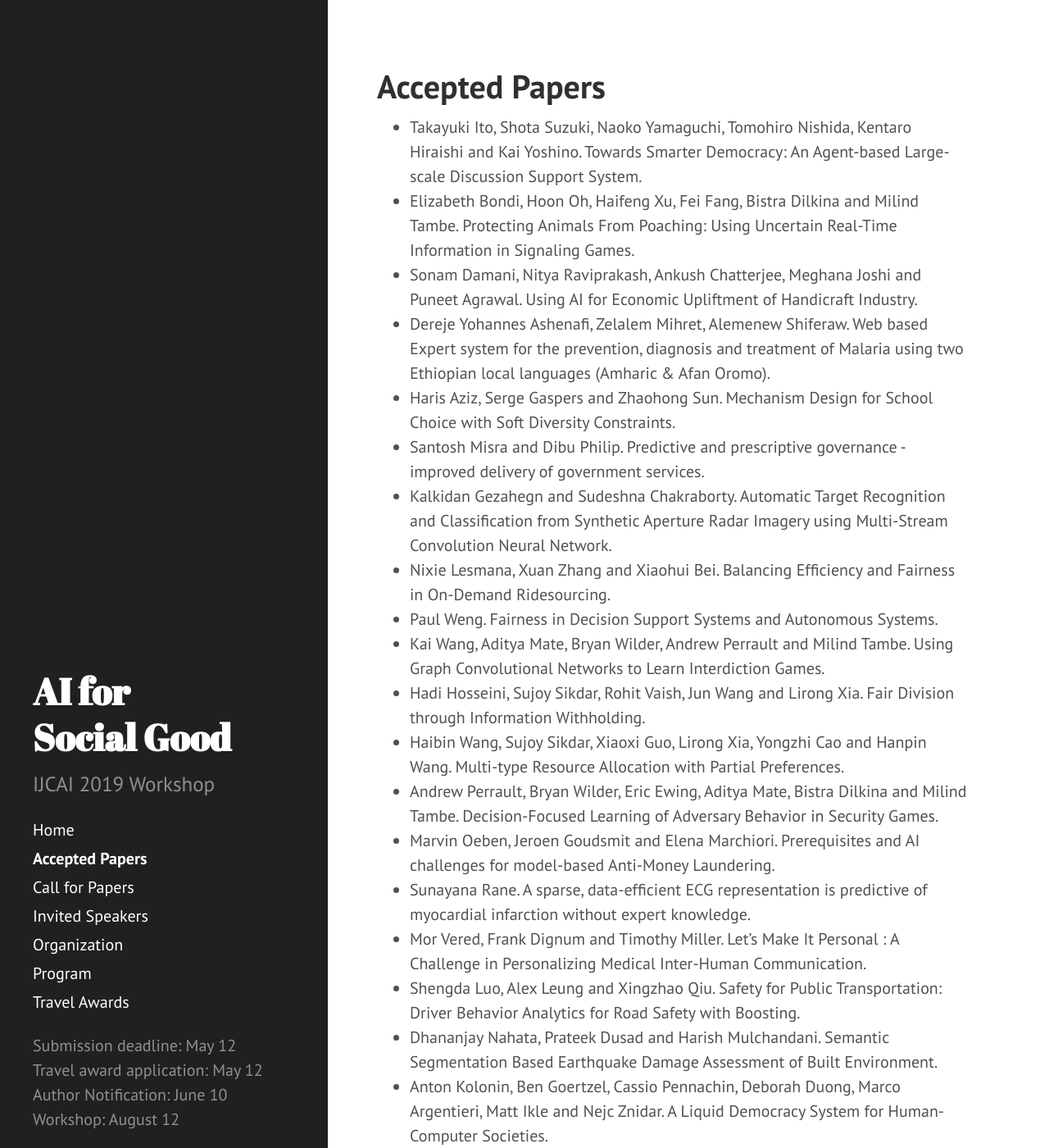
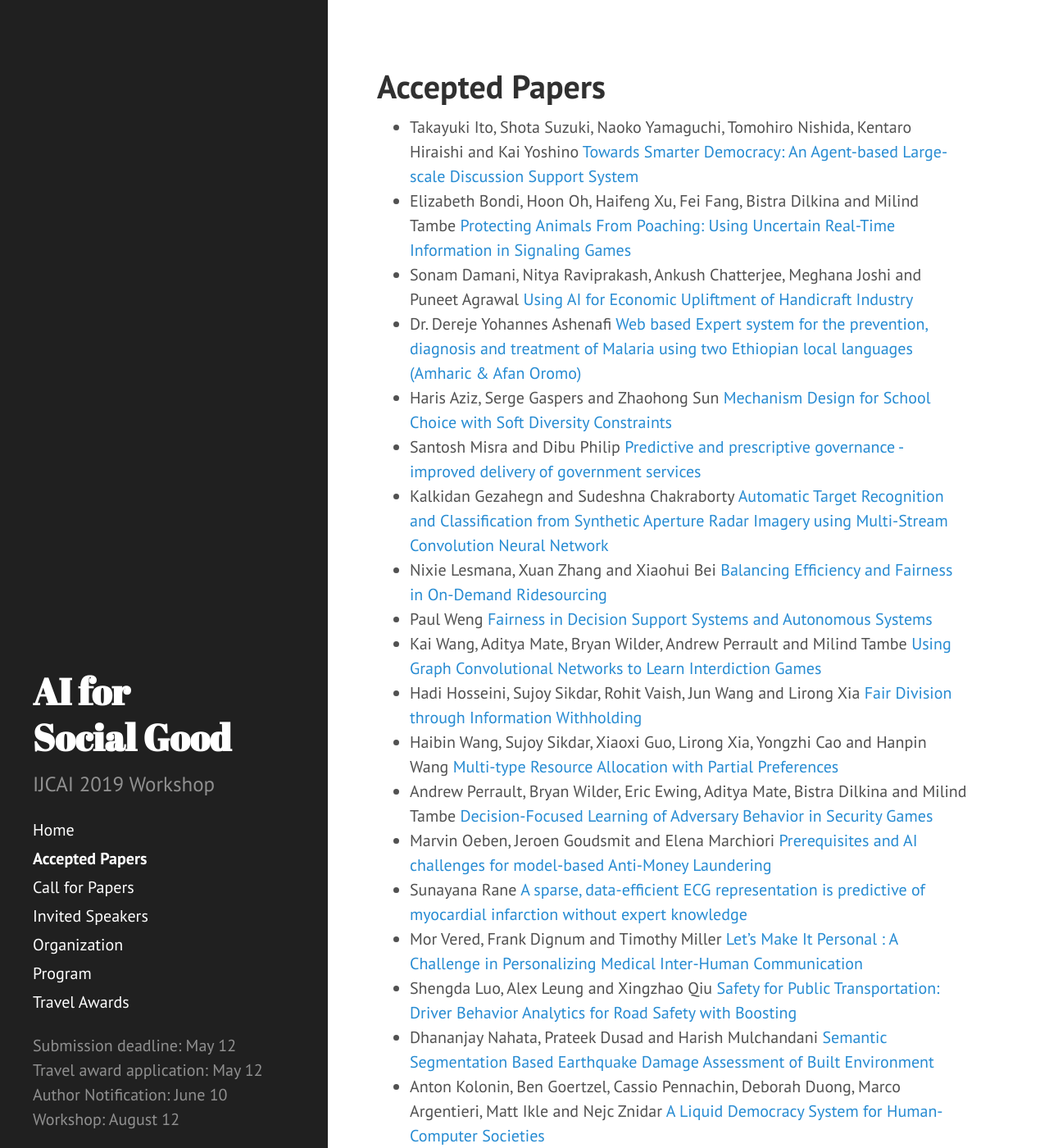
Before and after one commit to slremy/aiforpublichealth.github.io, a Jekyll site: the page built from accepted.md, in a window 1280 px wide and 1400 px high. Shown: the whole window at 82% size. Built offline with Jekyll 4.4.1, drawn with Linux system fonts in a browser that asks for light colours; some of the changed text lies outside the part shown.

Commit message:
Update accepted.md

```diff
--- a/accepted.md
+++ b/accepted.md
@@ -3,39 +3,38 @@ layout: page
 title: Accepted Papers
 ---
 
-* Takayuki Ito, Shota Suzuki, Naoko Yamaguchi, Tomohiro Nishida, Kentaro Hiraishi and Kai Yoshino. Towards Smarter Democracy: An Agent-based Large-scale Discussion Support System.
-* Elizabeth Bondi, Hoon Oh, Haifeng Xu, Fei Fang, Bistra Dilkina and Milind Tambe. Protecting Animals From Poaching: Using Uncertain Real-Time Information in Signaling Games.
-* Sonam Damani, Nitya Raviprakash, Ankush Chatterjee, Meghana Joshi and Puneet Agrawal. Using AI for Economic Upliftment of Handicraft Industry.
-* Dereje Yohannes Ashenafi, Zelalem Mihret, Alemenew Shiferaw. Web based Expert system for the prevention, diagnosis and treatment of Malaria using two Ethiopian local languages (Amharic & Afan Oromo).
-* Haris Aziz, Serge Gaspers and Zhaohong Sun. Mechanism Design for School Choice with Soft Diversity Constraints.
-* Santosh Misra and Dibu Philip. Predictive and prescriptive governance - improved delivery of government services.
-* Kalkidan Gezahegn and Sudeshna Chakraborty. Automatic Target Recognition and Classification from Synthetic Aperture Radar Imagery using Multi-Stream Convolution Neural Network.
-* Nixie Lesmana, Xuan Zhang and Xiaohui Bei. Balancing Efficiency and Fairness in On-Demand Ridesourcing.
-* Paul Weng. Fairness in Decision Support Systems and Autonomous Systems.
-* Kai Wang, Aditya Mate, Bryan Wilder, Andrew Perrault and Milind Tambe. Using Graph Convolutional Networks to Learn Interdiction Games.
-* Hadi Hosseini, Sujoy Sikdar, Rohit Vaish, Jun Wang and Lirong Xia. Fair Division through Information Withholding.
-* Haibin Wang, Sujoy Sikdar, Xiaoxi Guo, Lirong Xia, Yongzhi Cao and Hanpin Wang. Multi-type Resource Allocation with Partial Preferences.
-* Andrew Perrault, Bryan Wilder, Eric Ewing, Aditya Mate, Bistra Dilkina and Milind Tambe. Decision-Focused Learning of Adversary Behavior in Security Games.
-* Marvin Oeben, Jeroen Goudsmit and Elena Marchiori. Prerequisites and AI challenges for model-based Anti-Money Laundering.
-* Sunayana Rane. A sparse, data-efficient ECG representation is predictive of myocardial infarction without expert knowledge.
-* Mor Vered, Frank Dignum and Timothy Miller. Let's Make It Personal : A Challenge in Personalizing Medical Inter-Human Communication.
-* Shengda Luo, Alex Leung and Xingzhao Qiu. Safety for Public Transportation: Driver Behavior Analytics for Road Safety with Boosting.
-* Dhananjay Nahata, Prateek Dusad and Harish Mulchandani. Semantic Segmentation Based Earthquake Damage Assessment of Built Environment.
-* Anton Kolonin, Ben Goertzel, Cassio Pennachin, Deborah Duong, Marco Argentieri, Matt Ikle and Nejc Znidar. A Liquid Democracy System for Human-Computer Societies.
-* Muhammed Razzak and Kris Sankaran. Interactive Segmentation for Disaster Relief Mapping.
-* Debarun Bhattacharjya, Karthikeyan Shanmugam, Tian Gao, Nicholas Matteiand Kush Varshney. Event-Driven Continuous Time Bayesian Networks: An Application in Modeling Progression out of Poverty through Integrated Social Services.
-* Tiago Pinto and Zita Vale. An adaptive system for decision support of electricity markets negotiations.
-* Daniel Mutembesa. Incentive allocation function for mobile community sensing with smallholder farmers in a developing nation.
-* Yiwen Yuan, Kimberly Lo, Zheyuan Ryan Shi, Leah Lizarondo and Fei Fang. Efficiency and Fairness of Food Rescue Platforms: An Initial Study.
-* Ryoji Wada, Kentaro Yahiro, Taiki Todo and Makoto Yokoo. Achieving a Fair Matching under Partial Information.
-* Mirka Snyder Caron and Abhishek Gupta. The Social Contract for AI.
-* Kinzang Chhogyal, Abhaya Nayak, Aditya Ghose, Mehmet Orgun and Hoa Dam. On Conforming and Conflicting Values.
-* Boli Fang, Miao Jiang, Jerry Shen, Pei-Yi Cheng and Manju Chivukula. Achieving Fairness in Determining Medicaid Eligibility through Fairgroup Construction.
-* Deborah Duong, Anton Kolonin, Ben Goertzel, Cassio Pennachin, Matt Ikle, Nejc Znidar and Marco Argentieri. A Reputation System for Market Security and Equity.
-* Duncan Mcelfresh, Christian Kroer, Sergey Pupyrev, Eric Sodomka and John Dickerson. Matching Algorithms for Blood Donation.
-* Jackson Killian, Bryan Wilder, Amit Sharma, Vinod Choudhary, Daksha Shah, Bistra Dilkina and Milind Tambe. A Framework for Machine Learning in Digital-Based Tuberculosis Treatment.
-* Boli Fang, Miao Jiang, Jerry Shen, Pei-Yi Cheng and Manju Chivukula. Food Fairness: An Artificial Intelligence Perspective for SNAP Allocation.
-
+* Takayuki Ito, Shota Suzuki, Naoko Yamaguchi, Tomohiro Nishida, Kentaro Hiraishi and Kai Yoshino [Towards Smarter Democracy: An Agent-based Large-scale Discussion Support System](papers/IJCAI19-AI4SG_paper_1.pdf)
+* Elizabeth Bondi, Hoon Oh, Haifeng Xu, Fei Fang, Bistra Dilkina and Milind Tambe [Protecting Animals From Poaching: Using Uncertain Real-Time Information in Signaling Games](papers/IJCAI19-AI4SG_paper_3.pdf)
+* Sonam Damani, Nitya Raviprakash, Ankush Chatterjee, Meghana Joshi and Puneet Agrawal [Using AI for Economic Upliftment of Handicraft Industry](papers/IJCAI19-AI4SG_paper_5.pdf)
+* Dr. Dereje Yohannes Ashenafi [Web based Expert system for the prevention, diagnosis and treatment of Malaria using two Ethiopian local languages (Amharic & Afan Oromo)](papers/IJCAI19-AI4SG_paper_7.pdf)
+* Haris Aziz, Serge Gaspers and Zhaohong Sun [Mechanism Design for School Choice with Soft Diversity Constraints](papers/IJCAI19-AI4SG_paper_8.pdf)
+* Santosh Misra and Dibu Philip [Predictive and prescriptive governance - improved delivery of government services](papers/IJCAI19-AI4SG_paper_10.pdf)
+* Kalkidan Gezahegn and Sudeshna Chakraborty [Automatic Target Recognition and Classification from Synthetic Aperture Radar Imagery using Multi-Stream Convolution Neural Network](papers/IJCAI19-AI4SG_paper_12.pdf)
+* Nixie Lesmana, Xuan Zhang and Xiaohui Bei [Balancing Efficiency and Fairness in On-Demand Ridesourcing](papers/IJCAI19-AI4SG_paper_13.pdf)
+* Paul Weng [Fairness in Decision Support Systems and Autonomous Systems](papers/IJCAI19-AI4SG_paper_15.pdf)
+* Kai Wang, Aditya Mate, Bryan Wilder, Andrew Perrault and Milind Tambe [Using Graph Convolutional Networks to Learn Interdiction Games](papers/IJCAI19-AI4SG_paper_16.pdf)
+* Hadi Hosseini, Sujoy Sikdar, Rohit Vaish, Jun Wang and Lirong Xia [Fair Division through Information Withholding](papers/IJCAI19-AI4SG_paper_18.pdf)
+* Haibin Wang, Sujoy Sikdar, Xiaoxi Guo, Lirong Xia, Yongzhi Cao and Hanpin Wang [Multi-type Resource Allocation with Partial Preferences](papers/IJCAI19-AI4SG_paper_19.pdf)
+* Andrew Perrault, Bryan Wilder, Eric Ewing, Aditya Mate, Bistra Dilkina and Milind Tambe [Decision-Focused Learning of Adversary Behavior in Security Games](papers/IJCAI19-AI4SG_paper_20.pdf)
+* Marvin Oeben, Jeroen Goudsmit and Elena Marchiori [Prerequisites and AI challenges for model-based Anti-Money Laundering](papers/IJCAI19-AI4SG_paper_21.pdf)
+* Sunayana Rane [A sparse, data-efficient ECG representation is predictive of myocardial infarction without expert knowledge](papers/IJCAI19-AI4SG_paper_22.pdf)
+* Mor Vered, Frank Dignum and Timothy Miller [Let's Make It Personal : A Challenge in Personalizing Medical Inter-Human Communication](papers/IJCAI19-AI4SG_paper_23.pdf)
+* Shengda Luo, Alex Leung and Xingzhao Qiu [Safety for Public Transportation: Driver Behavior Analytics for Road Safety with Boosting](papers/IJCAI19-AI4SG_paper_25.pdf)
+* Dhananjay Nahata, Prateek Dusad and Harish Mulchandani [Semantic Segmentation Based Earthquake Damage Assessment of Built Environment](papers/IJCAI19-AI4SG_paper_26.pdf)
+* Anton Kolonin, Ben Goertzel, Cassio Pennachin, Deborah Duong, Marco Argentieri, Matt Ikle and Nejc Znidar [A Liquid Democracy System for Human-Computer Societies](papers/IJCAI19-AI4SG_paper_28.pdf)
+* Muhammed Razzak and Kris Sankaran [Interactive Segmentation for Disaster Relief Mapping](papers/IJCAI19-AI4SG_paper_29.pdf)
+* Debarun Bhattacharjya, Karthikeyan Shanmugam, Tian Gao, Nicholas Mattei and Kush Varshney [Event-Driven Continuous Time Bayesian Networks: An Application in Modeling Progression out of Poverty through Integrated Social Services](papers/IJCAI19-AI4SG_paper_30.pdf)
+* Tiago Pinto and Zita Vale [An adaptive system for decision support of electricity markets negotiations](papers/IJCAI19-AI4SG_paper_32.pdf)
+* Daniel Mutembesa [Incentive allocation function for mobile community sensing with smallholder farmers in a developing nation.](papers/IJCAI19-AI4SG_paper_33.pdf)
+* Yiwen Yuan, Kimberly Lo, Zheyuan Ryan Shi, Leah Lizarondo and Fei Fang [Efficiency and Fairness of Food Rescue Platforms: An Initial Study](papers/IJCAI19-AI4SG_paper_34.pdf)
+* Ryoji Wada, Kentaro Yahiro, Taiki Todo and Makoto Yokoo [Achieving a Fair Matching under Partial Information](papers/IJCAI19-AI4SG_paper_35.pdf)
+* Mirka Snyder Caron and Abhishek Gupta [The Social Contract for AI](papers/IJCAI19-AI4SG_paper_36.pdf)
+* Kinzang Chhogyal, Abhaya Nayak, Aditya Ghose, Mehmet Orgun and Hoa Dam [On Conforming and Conflicting Values](papers/IJCAI19-AI4SG_paper_37.pdf)
+* Boli Fang, Miao Jiang, Jerry Shen, Pei-Yi Cheng and Manju Chivukula [Achieving Fairness in Determining Medicaid Eligibility through Fairgroup Construction](papers/IJCAI19-AI4SG_paper_38.pdf)
+* Deborah Duong, Anton Kolonin, Ben Goertzel, Cassio Pennachin, Matt Ikle, Nejc Znidar and Marco Argentieri [A Reputation System for Market Security and Equity](papers/IJCAI19-AI4SG_paper_40.pdf)
+* Duncan Mcelfresh, Christian Kroer, Sergey Pupyrev, Eric Sodomka and John Dickerson [Matching Algorithms for Blood Donation](papers/IJCAI19-AI4SG_paper_41.pdf)
+* Jackson Killian, Bryan Wilder, Amit Sharma, Vinod Choudhary, Daksha Shah, Bistra Dilkina and Milind Tambe [A Framework for Machine Learning in Digital-Based Tuberculosis Treatment](papers/IJCAI19-AI4SG_paper_42.pdf)
+* Boli Fang, Miao Jiang, Jerry Shen, Pei-Yi Cheng and Manju Chivukula. [Food Fairness: An Artificial Intelligence Perspective for SNAP Allocation](papers/IJCAI19-AI4SG_paper_43.pdf)
 
 <div class="posts">
   {% for post in paginator.posts %}
```
